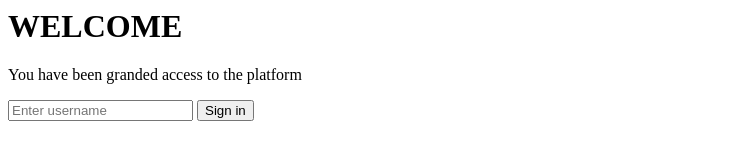
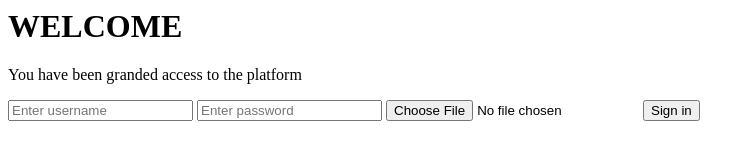
Before and after one commit to ramajeyam-mediwave/my-first-website, a plain HTML site: page Buttons/index.html in a window 1280 px wide. Shown: the whole page, without its empty margins (0-755 px from the left). Drawn offline with Linux system fonts and the light colour scheme.

Commit message:
added file selecting tag

```diff
--- a/Buttons/index.html
+++ b/Buttons/index.html
@@ -1,5 +1,6 @@
 <h1>WELCOME</h1>
 <p>You have been granded access to the platform</p>
 <input type="text" placeholder="Enter username " />
-<inout type="password" placeholder="Enter password" />
+<input type="password" placeholder="Enter password" />
+<input type="file" />
 <button>Sign in</button>
```
